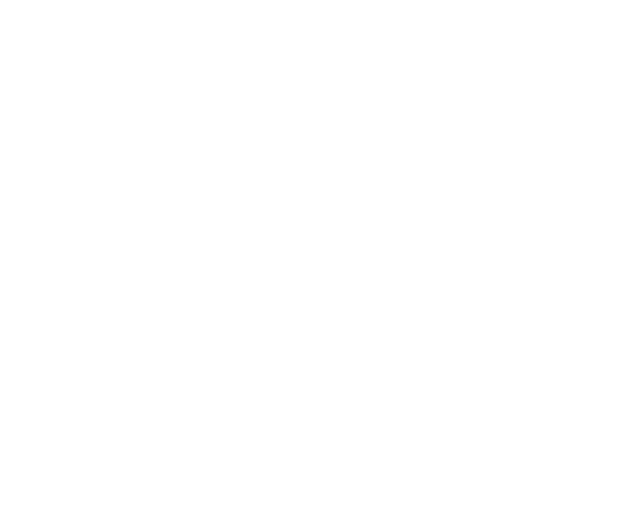
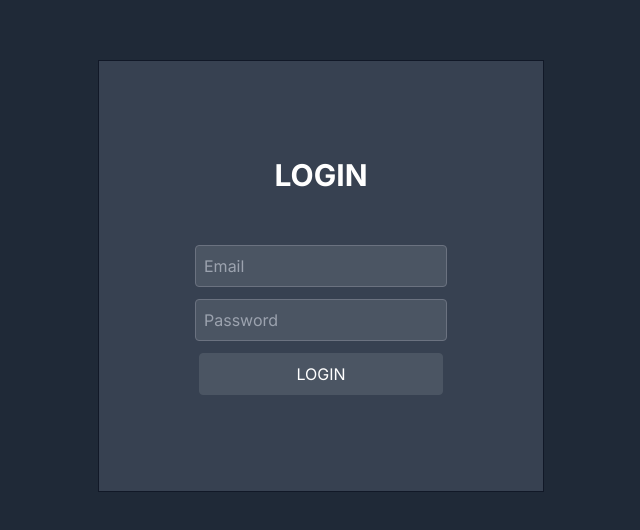
Before and after one commit to Sarfaraz-ul-Haq/nextjs_login_page, a Next.js app: page / in a window 1280 px wide. Shown: the part 124-654 px from the top of the page, without its empty margins (319-959 px from the left). Built offline with nearby package versions, Linux system fonts and the light colour scheme.

Commit message:
almost complete

```diff
--- a/src/app/page.tsx
+++ b/src/app/page.tsx
@@ -1,3 +1,57 @@
-function Home() {}
+"use client";
+import { useState } from "react";
+import Input from "@/components/input";
+import Button from "@/components/button";
+
+function Home() {
+  const [email, setEmail] = useState<string>("");
+  const [password, setPassword] = useState<string>("");
+
+  const onEmailChange = (event: React.ChangeEvent<HTMLInputElement>) => {
+    console.log("Email: ", event.target.value);
+    setEmail(event.target.value);
+  };
+
+  const onPasswordChange = (event: React.ChangeEvent<HTMLInputElement>) => {
+    console.log("Password: ", event.target.value);
+    setPassword(event.target.value);
+  };
+
+  return (
+    <div className="min-h-screen flex justify-center items-center bg-gray-800">
+      <div className="flex flex-col gap-3 border border-gray-900  bg-gray-700 px-24 py-24">
+        <div className="font-bold text-3xl text-white flex justify-center mb-10">
+          LOGIN
+        </div>
+        <div>
+          <Input
+            type="input"
+            name="email"
+            value={email}
+            placeholder="Email"
+            onChange={onEmailChange}
+            style="focus:outline-none hover:border-green-700 hover:border-2 hover:shadow-green-glow rounded px-2 py-2 transition duration-300 ease-in-out bg-gray-600 border border-gray-500 py-2"
+          />
+        </div>
+        <div>
+          <Input
+            type="input"
+            name="password"
+            value={password}
+            placeholder="Password"
+            onChange={onPasswordChange}
+            style="focus:outline-none hover:border-green-700 hover:border-2 hover:shadow-green-glow rounded px-2 py-2 transition duration-300 ease-in-out bg-gray-600 border border-gray-500 py-2"
+          />
+        </div>
+        <div className="flex justify-center">
+          <Button
+            text="LOGIN"
+            style="border rounded border-gray-600 bg-gray-600 px-24 py-2"
+          />
+        </div>
+      </div>
+    </div>
+  );
+}
 
 export default Home;
```
